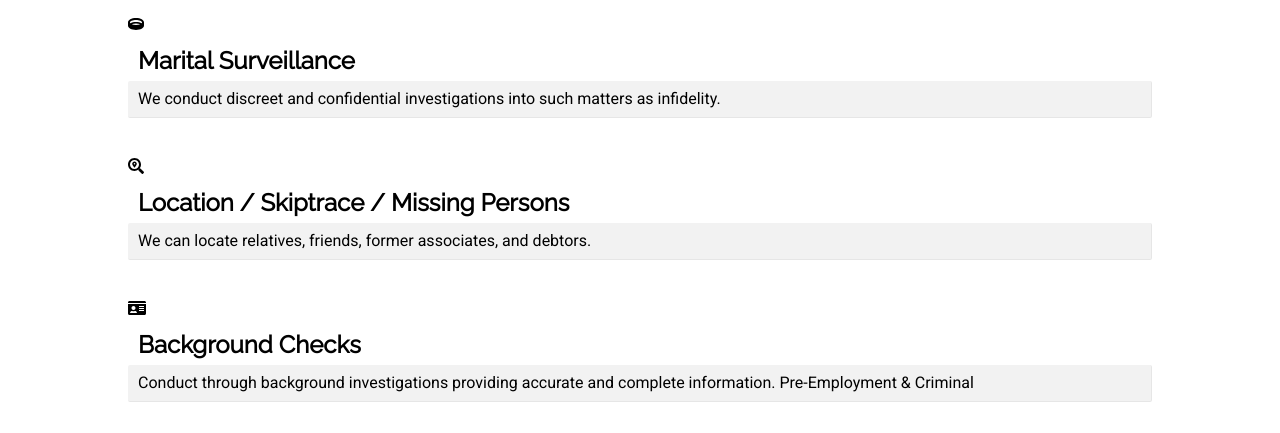
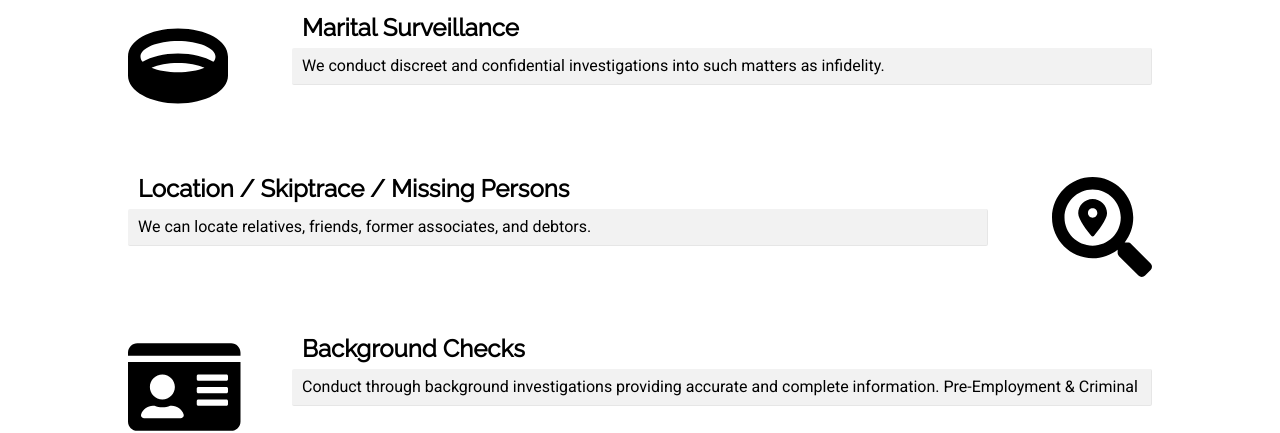
Before and after one commit to kristenmarie/interactive-pi, a website built with webpack: page src/index.html in a window 1280 px wide. Shown: the part 390-823 px from the top of the page. Built offline with nearby package versions, Linux system fonts and the light colour scheme.

Commit message:
Style services section from tablet landscape and up.

```diff
--- a/src/index.html
+++ b/src/index.html
@@ -46,41 +46,56 @@
       <h1>What We Do</h1>
       <div class="service">
         <span><i class="fas fa-ring"></i></span>
+        <div>
           <h2>Marital Surveillance</h2>
           <p>We conduct discreet and confidential investigations into such matters as infidelity.</p>
         </div>
+      </div>
       <div class="service">
         <span><i class="fas fa-search-location"></i></span>
+        <div>
           <h2>Location / Skiptrace / Missing Persons</h2>
           <p>We can locate relatives, friends, former associates, and debtors.</p>
         </div>
+      </div>
       <div class="service">
         <span><i class="fas fa-id-card"></i></span>
+        <div>
           <h2>Background Checks</h2>
           <p>Conduct through background investigations providing accurate and complete information. Pre-Employment & Criminal</p>
         </div>
+      </div>
       <div class="service">
         <span><i class="fas fa-money-bill"></i></span>
+        <div>
           <h2>Asset Searches</h2>
           <p>Asset investigations provide you with significant financial asset details regarding individuals or companies for litigation or business.</p>
         </div>
+      </div>
       <div class="service">
         <span><i class="fas fa-folder-open"></i></span>
+        <div>
           <h2>Public Records Search & Retrieval</h2>
           <p>Based upon the clients request, we will search and retrieve any and all public records pertaining to a specific person or entity.</p>
         </div>
+      </div>
       <div class="service">
         <span><i class="fas fa-file-contract"></i></span>
+        <div>
           <h2>Process Service</h2>
           <p>Certified Process Service with the ability to effect the service of process in a timely and cost effective manner.</p>
         </div>
+      </div>
       <div class="service">
         <span><i class="fas fa-home"></i></span>
+        <div>
           <h2>Property Monitoring</h2>
           <p>We will conduct routine monitoring of vacant or occupied property and alert you of any activities that could threaten your investment.</p>
         </div>
+      </div>
       <div class="service">
         <span><i class="fas fa-concierge-bell"></i></span>
+        <div>
           <h2>Additional Services</h2>
           <ul>
             <li>✔️ Insurance Investigations</li>
@@ -90,6 +105,7 @@
             <li>✔️ Wellness Checks</li>
             <li>✔️ Worker's Comp Investigations</li>
           </ul>
+        </div>
       </div>
     </section>
 
--- a/src/sass/components/_service.scss
+++ b/src/sass/components/_service.scss
@@ -16,14 +16,15 @@
   p, ul {
     background: $offWhite;
     padding: 10px;
+
     border-radius: 2px;
     border-bottom: $border;
     border-right: $border;
   }
-
   @include tablet-landscape-up {
     span {
       display: inline-block !important;
+      font-size: 100px;
     }
   }
 }
--- a/src/sass/layout/_services.scss
+++ b/src/sass/layout/_services.scss
@@ -1,3 +1,36 @@
 #services {
   @extend %main-section-shared;
+  .service:nth-child(even) {
+    @include tablet-landscape-up {
+      display: grid;
+      grid-template-columns: 100px auto;
+      grid-template-rows: auto;
+      span {
+        grid-column: 1/2;
+        grid-row: 1;
+      }
+      div {
+        grid-column: 2/3;
+        grid-row: 1;
+        margin-left: 5vw;
+      }
+    }
+  }
+  .service:nth-child(odd) {
+    @include tablet-landscape-up {
+      display: grid;
+      grid-template-columns: auto 100px;
+      grid-template-rows: auto;
+      span {
+        grid-column: 2/3;
+        grid-row: 1;
+        align-self: center;
+      }
+      div {
+        grid-column: 1/2;
+        grid-row: 1;
+        margin-right: 5vw;
+      }
+    }
+  }
 }
```
Lines whose indentation alone changed are shown as unchanged.
